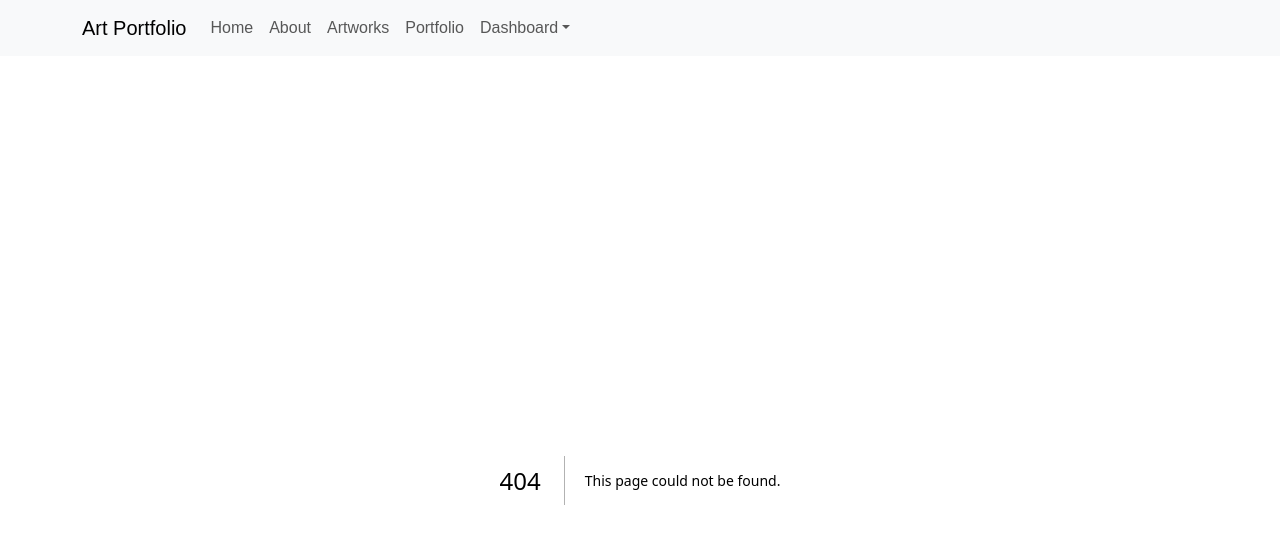
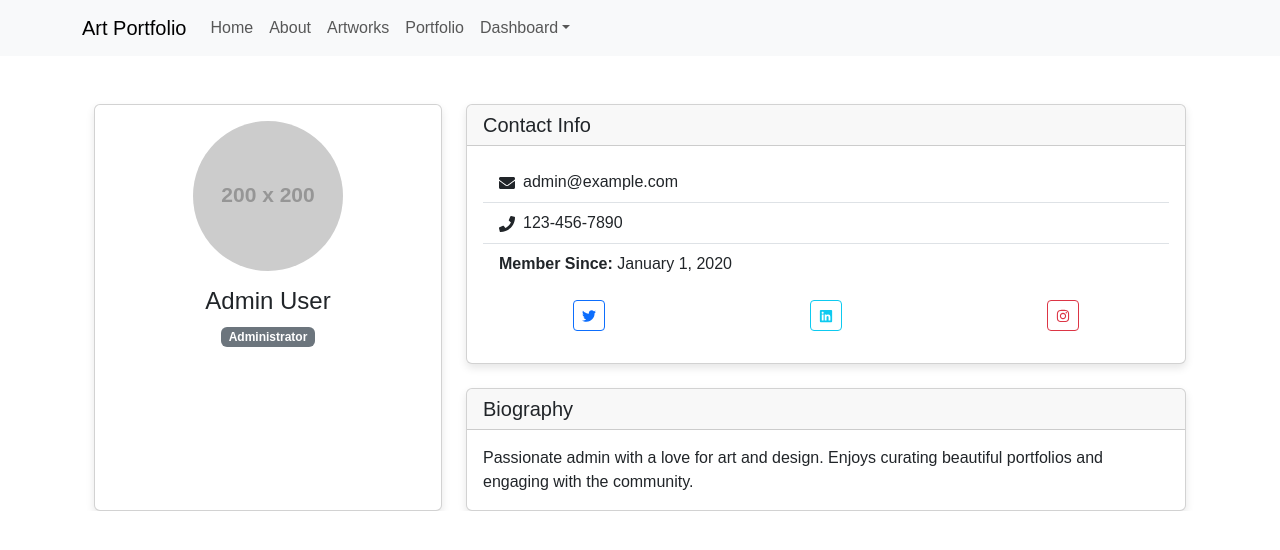
Before and after one commit to MohsenSabet/artPortfolio, a Next.js app: page /dashboard/profile in a window 1280 px wide. Before the commit this address had no page. Shown: the top 550 px of the page. Built offline with nearby package versions, Linux system fonts and the light colour scheme.

Commit message:
feat: add Admin Profile page and update navigation

```diff
--- a/components/MainNav.js
+++ b/components/MainNav.js
@@ -16,6 +16,7 @@ export default function MainNav() {
             <Nav.Link as={Link} href="/portfolio">Portfolio</Nav.Link>
             <NavDropdown title="Dashboard" id="dashboard-nav-dropdown">
               <NavDropdown.Item as={Link} href="/dashboard">Overview</NavDropdown.Item>
+              <NavDropdown.Item as={Link} href="/dashboard/profile">Admin Profile</NavDropdown.Item>
               <NavDropdown.Item as={Link} href="/dashboard/addPost">Add Post</NavDropdown.Item>
               <NavDropdown.Item as={Link} href="/dashboard/editPost">Edit Post</NavDropdown.Item>
               <NavDropdown.Item as={Link} href="/dashboard/managePost">Manage Posts</NavDropdown.Item>
--- a/package.json
+++ b/package.json
@@ -11,6 +11,7 @@
   "dependencies": {
     "bootstrap": "^5.3.6",
     "next": "15.3.2",
+    "next-auth": "^4.24.11",
     "react": "^19.0.0",
     "react-bootstrap": "^2.10.10",
     "react-dom": "^19.0.0",
--- /dev/null
+++ b/pages/dashboard/profile.js
@@ -0,0 +1,67 @@
+import React from 'react';
+import { Container, Card, ListGroup, Button, Image, Row, Col, Badge } from 'react-bootstrap';
+import { FaTwitter, FaLinkedin, FaInstagram, FaPhone, FaEnvelope } from 'react-icons/fa';
+
+export default function AdminProfile() {
+  // Static admin data
+  const user = {
+    name: 'Admin User',
+    email: 'admin@example.com',
+    role: 'Administrator',
+    phone: '123-456-7890',
+    joined: 'January 1, 2020',
+    profilePic: 'https://via.placeholder.com/200',
+    social: {
+      twitter: 'https://twitter.com/admin',
+      linkedIn: 'https://linkedin.com/in/admin',
+      instagram: 'https://instagram.com/admin',
+    },
+    bio: 'Passionate admin with a love for art and design. Enjoys curating beautiful portfolios and engaging with the community.'
+  };
+
+  return (
+    <Container className="mt-5">
+      <Row className="justify-content-center g-4 align-items-stretch">
+        <Col md={4}>
+          <Card className="text-center h-100" style={{ boxShadow: '0 4px 8px rgba(0,0,0,0.1)' }}>
+            <Card.Body>
+              <Image src={user.profilePic} roundedCircle fluid style={{ width: '150px', height: '150px', objectFit: 'cover' }} className="mb-3" />
+              <Card.Title style={{ fontSize: '1.5rem' }}>{user.name}</Card.Title>
+              <Badge bg="secondary" className="mb-2">{user.role}</Badge>
+            </Card.Body>
+          </Card>
+        </Col>
+        <Col md={8}>
+          <Card style={{ boxShadow: '0 4px 8px rgba(0,0,0,0.1)' }} className="mb-4">
+            <Card.Header as="h5">Contact Info</Card.Header>
+            <Card.Body>
+              <ListGroup variant="flush" className="mb-3">
+                <ListGroup.Item><FaEnvelope className="me-2" />{user.email}</ListGroup.Item>
+                <ListGroup.Item><FaPhone className="me-2" />{user.phone}</ListGroup.Item>
+                <ListGroup.Item><strong>Member Since:</strong> {user.joined}</ListGroup.Item>
+              </ListGroup>
+              <Row className="mb-3">
+                <Col className="text-center">
+                  <Button variant="outline-primary" size="sm" href={user.social.twitter} target="_blank"><FaTwitter /></Button>
+                </Col>
+                <Col className="text-center">
+                  <Button variant="outline-info" size="sm" href={user.social.linkedIn} target="_blank"><FaLinkedin /></Button>
+                </Col>
+                <Col className="text-center">
+                  <Button variant="outline-danger" size="sm" href={user.social.instagram} target="_blank"><FaInstagram /></Button>
+                </Col>
+              </Row>
+              {/* Edit Profile button removed for now */}
+            </Card.Body>
+          </Card>
+          <Card style={{ boxShadow: '0 4px 8px rgba(0,0,0,0.1)' }}>
+            <Card.Header as="h5">Biography</Card.Header>
+            <Card.Body>
+              <Card.Text>{user.bio}</Card.Text>
+            </Card.Body>
+          </Card>
+        </Col>
+      </Row>
+    </Container>
+  );
+}
```
Also changed, not shown: 1 other file (tests, documents, lock files or other folders).
